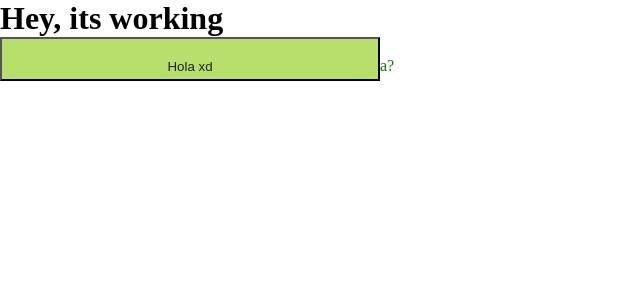
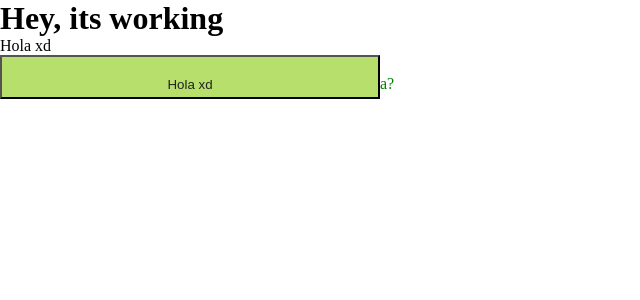
Before and after one commit to lmag-ruuu/test-app, a React (Vite) app: page / in a window 1280 px wide. Shown: the top 300 px of the page, without its empty margins (0-640 px from the left). Built offline with nearby package versions, Linux system fonts and the light colour scheme.

Commit message:
feat: add hola p

```diff
--- a/src/App.jsx
+++ b/src/App.jsx
@@ -6,6 +6,7 @@ function App() {
   return (
     <div className="App">
       <h1>Hey, its working</h1>
+      <p>Hola xd</p>
       <Button handleFn={() => console.log("clickado papu")}>Hola xd</Button>
       <a>a?</a>
     </div>
```
